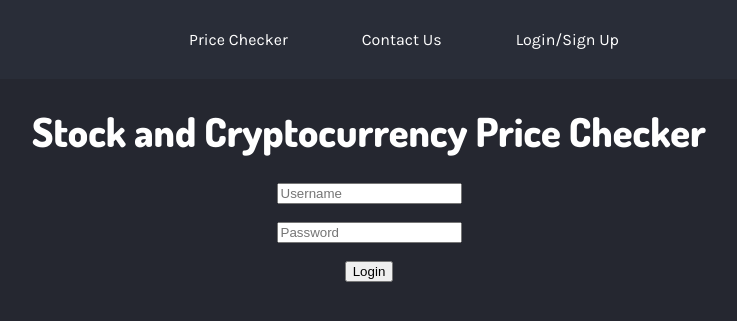
After one commit to tarcisiusdaniel/CSS436_Financial-Price-Checking, a Flask app: template templates/login_page.html in a window 1280 px wide. The commit adds this page. Shown: the top 321 px of the page, without its empty margins (271-1008 px from the left). Run offline with Flask 2, Linux system fonts and the light colour scheme; the template is opened without the code that fills it, so the values that code supplies are empty.

Commit message:
[WORKING] added login page + py file for auth

```diff
--- a/application.py
+++ b/application.py
@@ -26,6 +26,10 @@ def obtain_ticker():
     global ticker_val
     ticker_val = request.form['tickerval']
     return redirect(url_for('index'))
+
+@application.route('/test_method',  methods=['GET'])
+def test_method():
+    return jsonify({"Bruh":100})
 
 @application.route('/price',  methods=['GET'])
 def price():
--- /dev/null
+++ b/authenticater.py
@@ -0,0 +1,2 @@
+import hashlib
+import os
--- /dev/null
+++ b/templates/login_page.html
@@ -0,0 +1,39 @@
+<!DOCTYPE html>
+<!-- Website Homepage-->
+<html>
+    <!-- Header Area -->
+    <head>
+        <!-- Getting Fonts from Google Fonts API -->
+        <link rel="stylesheet" href="https://fonts.googleapis.com/css?family=Dosis:800">
+        <link rel="stylesheet" href="https://fonts.googleapis.com/css?family=Karla">
+
+        <link href="../static/index_bg.css" rel="stylesheet" type="text/css">
+
+        <!-- Linking External CSS File for Navigation Bar -->
+        <link href="../static/nav.css" rel="stylesheet" type="text/css">
+        <!-- Creation of Top Navigation Bar -->
+        <nav>
+            <div class="navBar">
+            <li><a href="index.html">Price Checker</a></li>
+            <li>Contact Us</a></li>
+            <li><a href="login_page.html">Login/Sign Up</a></li>
+            </div>
+        </nav>
+
+        <script src="https://ajax.googleapis.com/ajax/libs/jquery/3.3.1/jquery.min.js"></script>
+
+        <center>
+            <h1>Stock and Cryptocurrency Price Checker</h1>
+        </center>
+    </head>
+    <!-- Body Area -->
+    <body>
+        <center>
+            <form action="">
+                <input type="text" name="username" placeholder="Username"><br><br>
+                <input type="text" name="password" placeholder="Password"><br><br>
+                <input type="submit" value="Login">
+            </form>
+        </center>
+    </body>
+</html>
```
Also changed, not shown: templates/index.html (+6 -3 lines), 1 other file.
